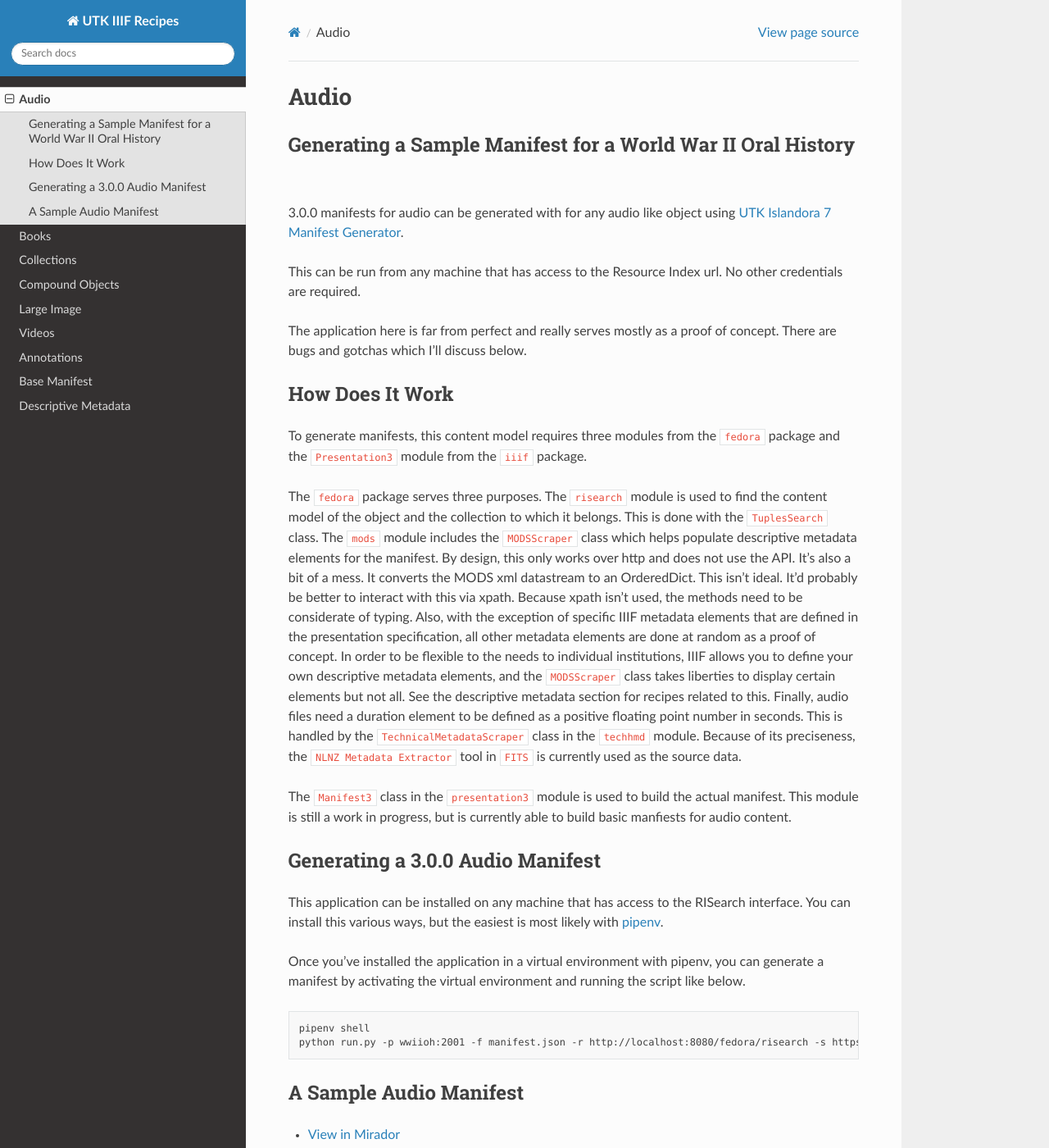
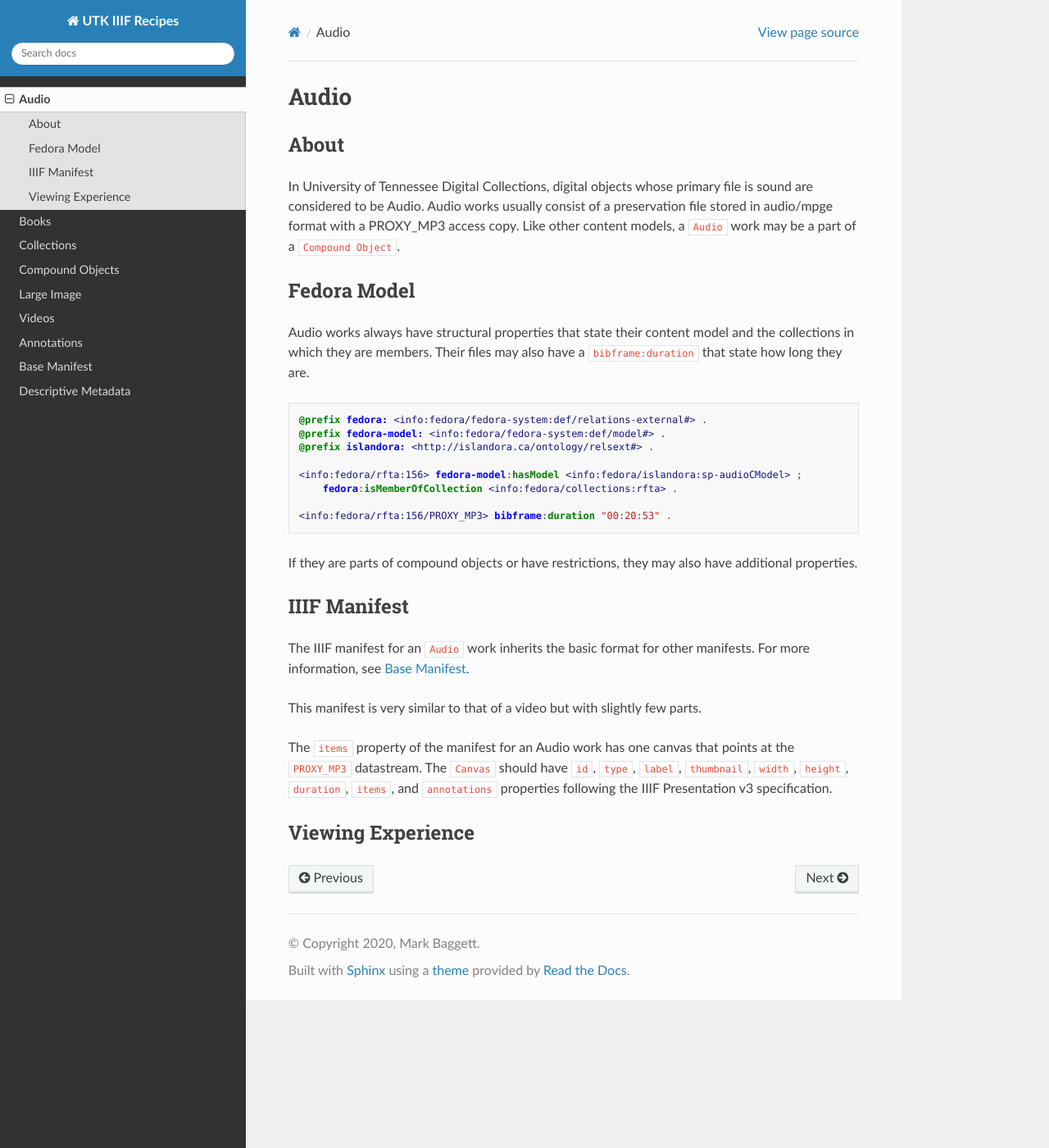
Before and after one commit to markpbaggett/utk_iiif_recipes, a Sphinx documentation site: the page built from docs/source/contents/audio.rst, in a window 1280 px wide and 1400 px high. Shown: the whole window at 82% size. Built offline with Sphinx 7.4.7 and the Read the Docs theme 2.0.0, drawn with Linux system fonts in a browser that asks for light colours; some of the changed text lies outside the part shown.

Commit message:
Init audio.

```diff
--- a/docs/source/contents/audio.rst
+++ b/docs/source/contents/audio.rst
@@ -1,60 +1,45 @@
 Audio
 =====
 
-Generating a Sample Manifest for a World War II Oral History
-------------------------------------------------------------
+About
+-----
 
-3.0.0 manifests for audio can be generated with for any audio like object using
-`UTK Islandora 7 Manifest Generator <https://github.com/markpbaggett/utk_islandora7_manifest_generator>`_.
+In University of Tennessee Digital Collections, digital objects whose primary file is sound are considered to be Audio.
+Audio works usually consist of a preservation file stored in audio/mpge format with a PROXY_MP3 access copy.
+Like other content models, a :code:`Audio` work may be a part of a :code:`Compound Object`.
 
-This can be run from any machine that has access to the Resource Index url.  No other credentials are required.
+Fedora Model
+------------
 
-The application here is far from perfect and really serves mostly as a proof of concept.  There are bugs and gotchas
-which I'll discuss below.
+Audio works always have structural properties that state their content model and the collections in which they are
+members.  Their files may also have a :code:`bibframe:duration` that state how long they are.
 
-How Does It Work
-----------------
+.. code-block:: turtle
 
-To generate manifests, this content model requires three modules from the :code:`fedora` package and the :code:`Presentation3`
-module from the :code:`iiif` package.
+    @prefix fedora: <info:fedora/fedora-system:def/relations-external#> .
+    @prefix fedora-model: <info:fedora/fedora-system:def/model#> .
+    @prefix islandora: <http://islandora.ca/ontology/relsext#> .
 
-The :code:`fedora` package serves three purposes. The :code:`risearch` module is used to find the content model of the
-object and the collection to which it belongs. This is done with the :code:`TuplesSearch` class. The :code:`mods` module
-includes the :code:`MODSScraper` class which helps populate descriptive metadata elements for the manifest. By design,
-this only works over http and does not use the API. It's also a bit of a mess.  It converts the MODS xml datastream to
-an OrderedDict.  This isn't ideal.  It'd probably be better to interact with this via xpath. Because xpath isn't used,
-the methods need to be considerate of typing. Also, with the exception of specific IIIF metadata elements that are
-defined in the presentation specification, all other metadata elements are done at random as a proof of concept. In
-order to be flexible to the needs to individual institutions, IIIF allows you to define your own descriptive metadata
-elements, and the :code:`MODSScraper` class takes liberties to display certain elements but not all. See the descriptive
-metadata section for recipes related to this. Finally, audio files need a duration element to be defined as a positive
-floating point number in seconds. This is handled by the :code:`TechnicalMetadataScraper` class in the :code:`techhmd`
-module. Because of its preciseness, the :code:`NLNZ Metadata Extractor` tool in :code:`FITS` is currently used as the
-source data.
+    <info:fedora/rfta:156> fedora-model:hasModel <info:fedora/islandora:sp-audioCModel> ;
+        fedora:isMemberOfCollection <info:fedora/collections:rfta> .
 
-The :code:`Manifest3` class in the :code:`presentation3` module is used to build the actual manifest.  This module is
-still a work in progress, but is currently able to build basic manfiests for audio content.
+    <info:fedora/rfta:156/PROXY_MP3> bibframe:duration "00:20:53" .
 
-Generating a 3.0.0 Audio Manifest
----------------------------------
+If they are parts of compound objects or have restrictions, they may also have additional properties.
 
-This application can be installed on any machine that has access to the RISearch interface. You can install this various
-ways, but the easiest is most likely with `pipenv <https://github.com/pypa/pipenv>`_.
+IIIF Manifest
+-------------
 
-Once you've installed the application in a virtual environment with pipenv, you can generate a manifest by activating
-the virtual environment and running the script like below.
+The IIIF manifest for an :code:`Audio` work inherits the basic format for other manifests. For more information, see
+:ref:`Base Manifest Properties`.
 
-.. code-block:: shell
+This manifest is very similar to that of a video but with slightly few parts.
 
-    pipenv shell
-    python run.py -p wwiioh:2001 -f manifest.json -r http://localhost:8080/fedora/risearch -s https://digital.lib.utk.edu
+The :code:`items` property of the manifest for an Audio work has one canvas that points at the :code:`PROXY_MP3`
+datastream. The :code:`Canvas` should have :code:`id`, :code:`type`, :code:`label`, :code:`thumbnail`, :code:`width`,
+:code:`height`, :code:`duration`, :code:`items`, and :code:`annotations` properties following the IIIF Presentation v3
+specification.
 
-A Sample Audio Manifest
------------------------
 
-* `View in Mirador <https://projectmirador.org/embed/?iiif-content=https://raw.githubusercontent.com/markpbaggett/utk_iiif_recipes/main/raw_manifests/wwiioh:2001.json>`_
-* View in Universal Viewer
-
-.. literalinclude:: ../../../raw_manifests/wwiioh:2001.json
-    :language: json
-    :linenos:
+Viewing Experience
+------------------
```
